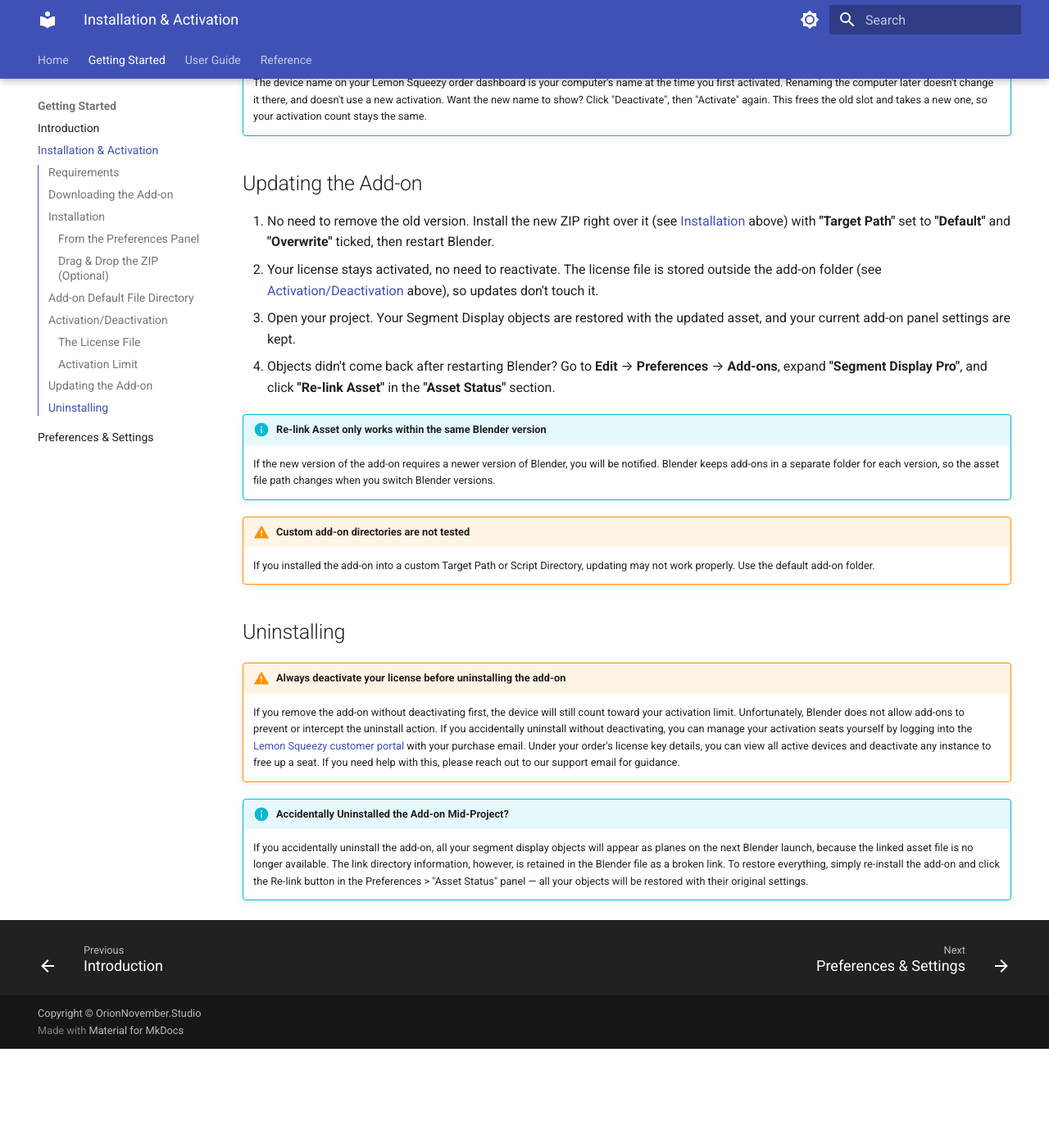
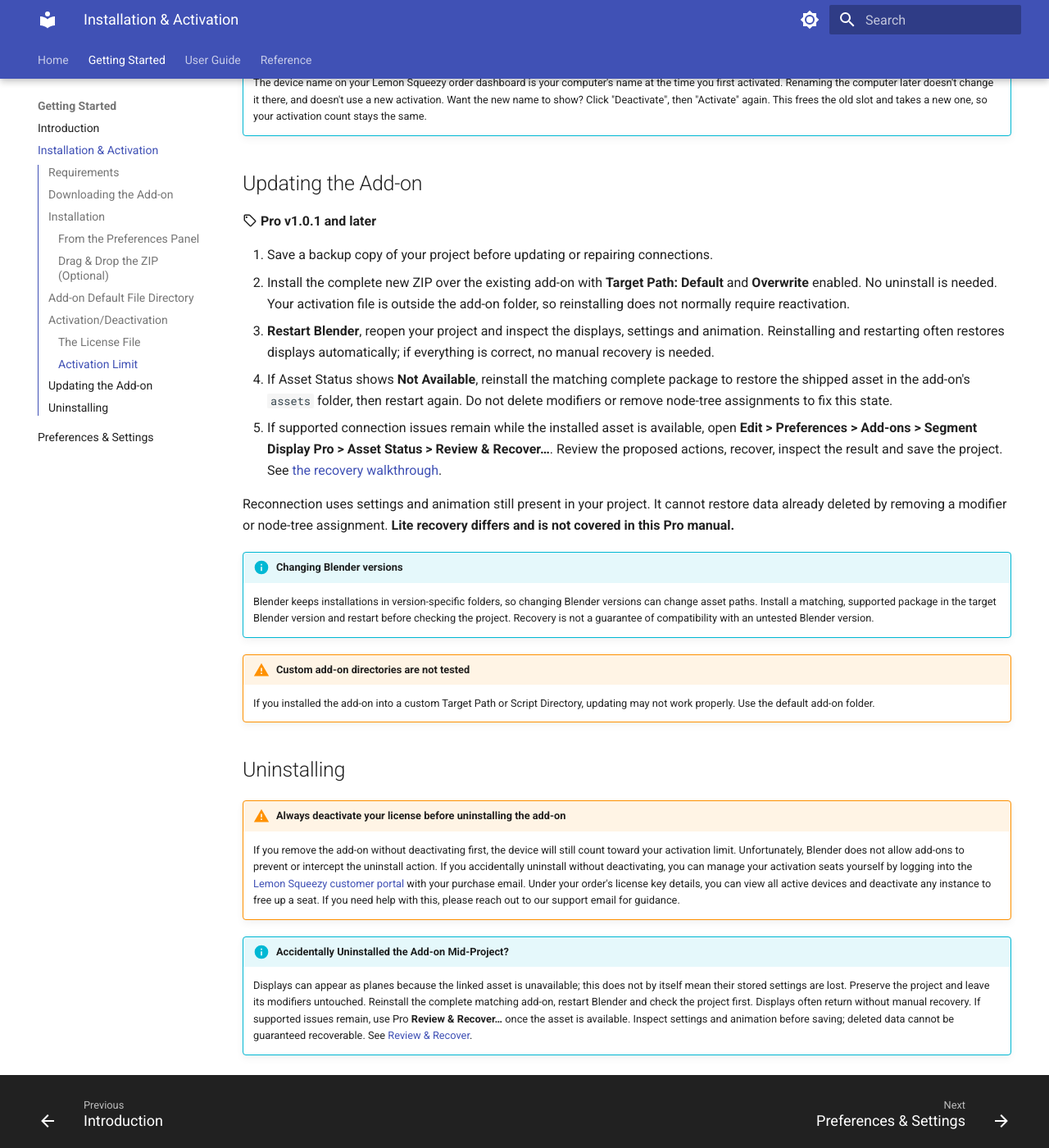
Before and after one commit to ahmetmaya-orion/segment-display-pro-docs, an MkDocs documentation site: the page built from docs/installation.md, in a window 1280 px wide and 1400 px high, scrolled down 4854 px. Shown: the whole window at 82% size. Built offline with MkDocs 1.6.1 and Material for MkDocs 9.7.7, drawn with Linux system fonts in a browser that asks for light colours; the version menu is left out; before the commit the page ends 6133 px from its top, so only the background shows below that.

Commit message:
docs: align installation and introduction with Pro recovery workflow

```diff
--- a/docs/installation.md
+++ b/docs/installation.md
@@ -151,13 +151,18 @@
 
 ## Updating the Add-on
 
-1. No need to remove the old version. Install the new ZIP right over it (see [Installation](#installation) above) with **"Target Path"** set to **"Default"** and **"Overwrite"** ticked, then restart Blender.
-2. Your license stays activated, no need to reactivate. The license file is stored outside the add-on folder (see [Activation/Deactivation](#activationdeactivation) above), so updates don't touch it.
-3. Open your project. Your Segment Display objects are restored with the updated asset, and your current add-on panel settings are kept.
-4. Objects didn't come back after restarting Blender? Go to **Edit** → **Preferences** → **Add-ons**, expand **"Segment Display Pro"**, and click **"Re-link Asset"** in the **"Asset Status"** section.
+:material-tag-outline: **Pro v1.0.1 and later**
 
-!!! info "Re-link Asset only works within the same Blender version"
-    If the new version of the add-on requires a newer version of Blender, you will be notified. Blender keeps add-ons in a separate folder for each version, so the asset file path changes when you switch Blender versions.
+1. Save a backup copy of your project before updating or repairing connections.
+2. Install the complete new ZIP over the existing add-on with **Target Path: Default** and **Overwrite** enabled. No uninstall is needed. Your activation file is outside the add-on folder, so reinstalling does not normally require reactivation.
+3. **Restart Blender**, reopen your project and inspect the displays, settings and animation. Reinstalling and restarting often restores displays automatically; if everything is correct, no manual recovery is needed.
+4. If Asset Status shows **Not Available**, reinstall the matching complete package to restore the shipped asset in the add-on's `assets` folder, then restart again. Do not delete modifiers or remove node-tree assignments to fix this state.
+5. If supported connection issues remain while the installed asset is available, open **Edit > Preferences > Add-ons > Segment Display Pro > Asset Status > Review & Recover…**. Review the proposed actions, recover, inspect the result and save the project. See [the recovery walkthrough](prefs_and_settings.md#review-recover).
+
+Reconnection uses settings and animation still present in your project. It cannot restore data already deleted by removing a modifier or node-tree assignment. **Lite recovery differs and is not covered in this Pro manual.**
+
+!!! info "Changing Blender versions"
+    Blender keeps installations in version-specific folders, so changing Blender versions can change asset paths. Install a matching, supported package in the target Blender version and restart before checking the project. Recovery is not a guarantee of compatibility with an untested Blender version.
 
 !!! warning "Custom add-on directories are not tested"
     If you installed the add-on into a custom Target Path or Script Directory, updating may not work properly. Use the default add-on folder.
@@ -168,4 +173,4 @@
     If you remove the add-on without deactivating first, the device will still count toward your activation limit. Unfortunately, Blender does not allow add-ons to prevent or intercept the uninstall action. If you accidentally uninstall without deactivating, you can manage your activation seats yourself by logging into the <a href="https://app.lemonsqueezy.com/my-orders" target="_blank" rel="noopener">Lemon Squeezy customer portal</a> with your purchase email. Under your order's license key details, you can view all active devices and deactivate any instance to free up a seat. If you need help with this, please reach out to our support email for guidance.
 
 !!! info "Accidentally Uninstalled the Add-on Mid-Project?"
-    If you accidentally uninstall the add-on, all your segment display objects will appear as planes on the next Blender launch, because the linked asset file is no longer available. The link directory information, however, is retained in the Blender file as a broken link. To restore everything, simply re-install the add-on and click the Re-link button in the Preferences > "Asset Status" panel — all your objects will be restored with their original settings.
+    Displays can appear as planes because the linked asset is unavailable; this does not by itself mean their stored settings are lost. Preserve the project and leave its modifiers untouched. Reinstall the complete matching add-on, restart Blender and check the project first. Displays often return without manual recovery. If supported issues remain, use Pro **Review & Recover…** once the asset is available. Inspect settings and animation before saving; deleted data cannot be guaranteed recoverable. See [Review & Recover](prefs_and_settings.md#review-recover).
```
Also changed, not shown: docs/introduction.md (+7 -10 lines).
